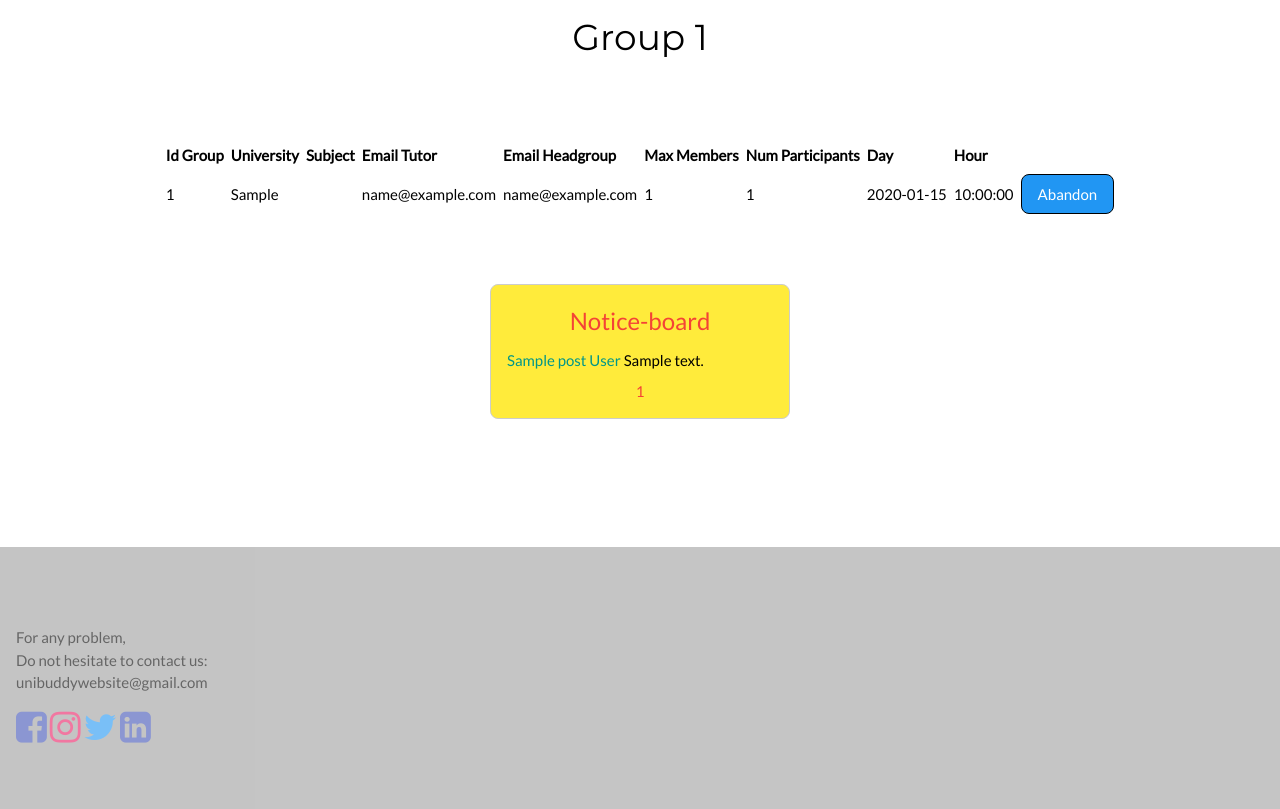
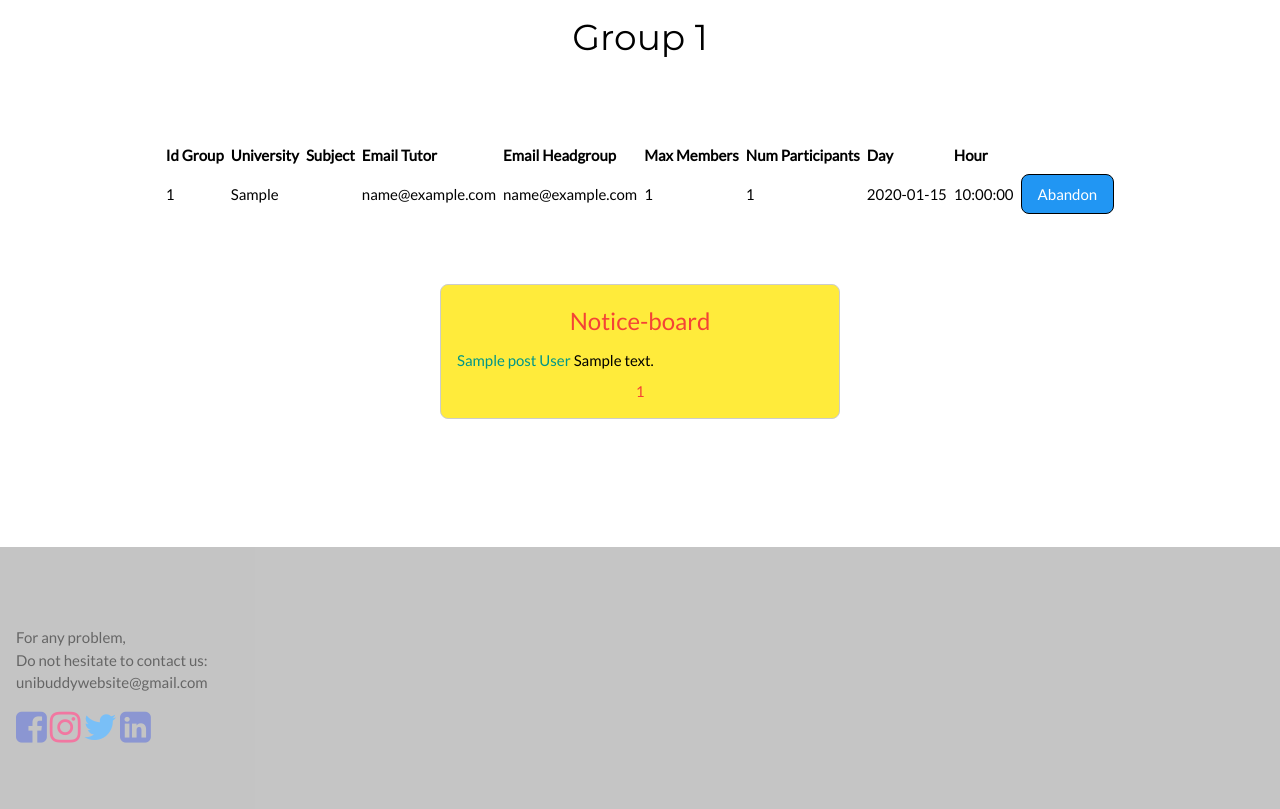
Before and after one commit to ludoviconatoli/unibuddy, a Flask app: page /mygroups/1 in a window 1280 px wide. Shown: the part 526-1335 px from the top of the page. Run offline with Flask 2, Linux system fonts and the light colour scheme; tables that the repository leaves empty hold one stand-in row (values such as "Sample post"); some libraries are stand-ins or nearby versions.

Commit message:
end of code

```diff
--- a/project/static/website_style.css
+++ b/project/static/website_style.css
@@ -17,7 +17,7 @@ input[type="radio"]:checked ~ label:before {
 }
 
 .post{
-    width: 300px;
+    width: 400px;
     display: block;
     margin-left: auto;
     margin-right: auto;
--- a/project/templates/404.html
+++ b/project/templates/404.html
@@ -71,7 +71,6 @@
         </div>
         <div class="w3-third">
             <img class="w3-container" src="{{ url_for('static', filename='images/error_404.png') }}">
-            <!--<i class="fas fa-exclamation-triangle fa-10x w3-text-purple"></i>-->
         </div>
     </div>
 
--- a/project/templates/500.html
+++ b/project/templates/500.html
@@ -71,7 +71,6 @@
         </div>
         <div class="w3-third w3-padding">
             <img src="{{ url_for('static', filename='images/error_500.png') }}">
-            <!--<i class="fas fa-exclamation-triangle fa-10x w3-text-purple"></i>-->
         </div>
     </div>
 
--- a/project/templates/select.html
+++ b/project/templates/select.html
@@ -51,7 +51,6 @@
                 {% else %}
                     <a class="w3-btn w3-text-red" href="{{ url_for('meets.select', id=group.id, page=page_num) }}#inizio">{{ page_num }}</a>
                 {% endif %}
-            {% else %}
             {% endif %}
         {% endfor %}
     </div>
```
Also changed, not shown: project/templates/login.html (+0 -8 lines).
